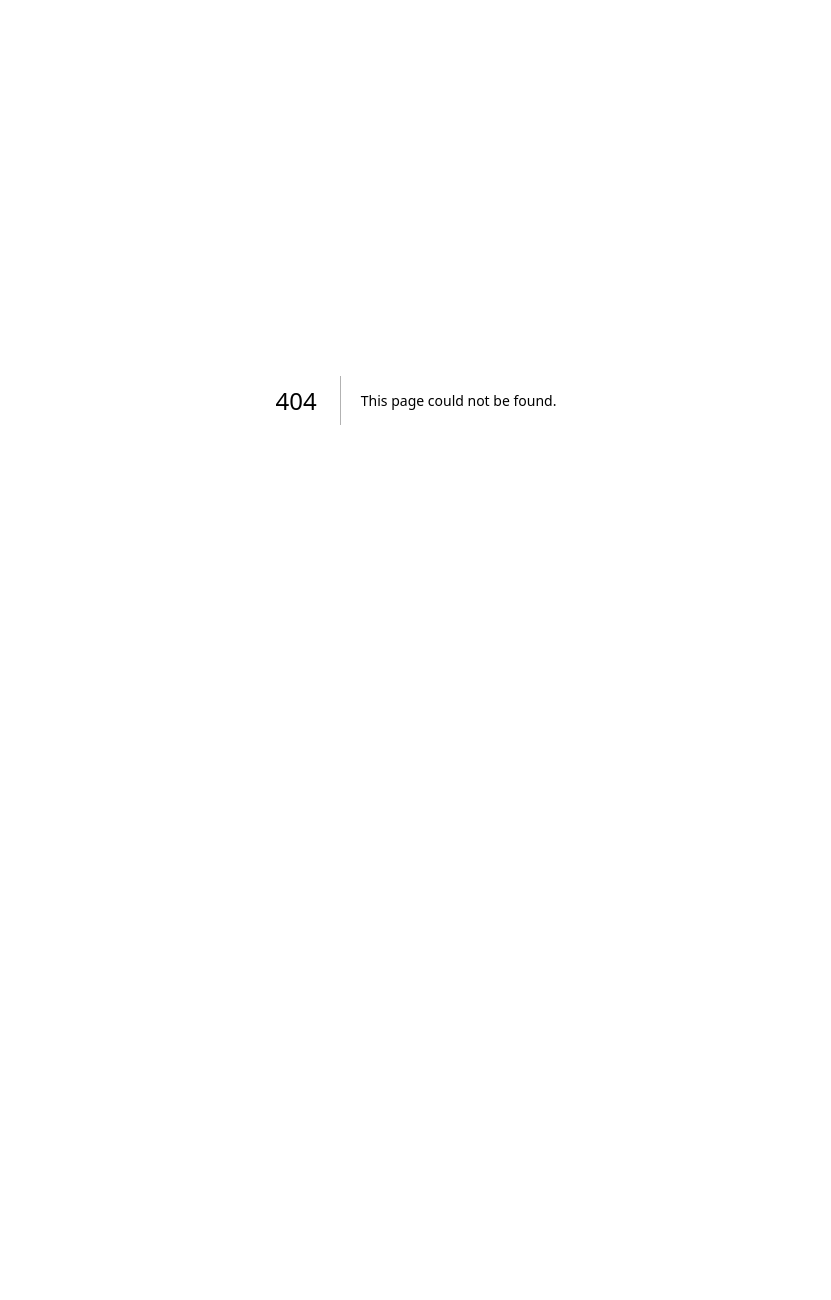
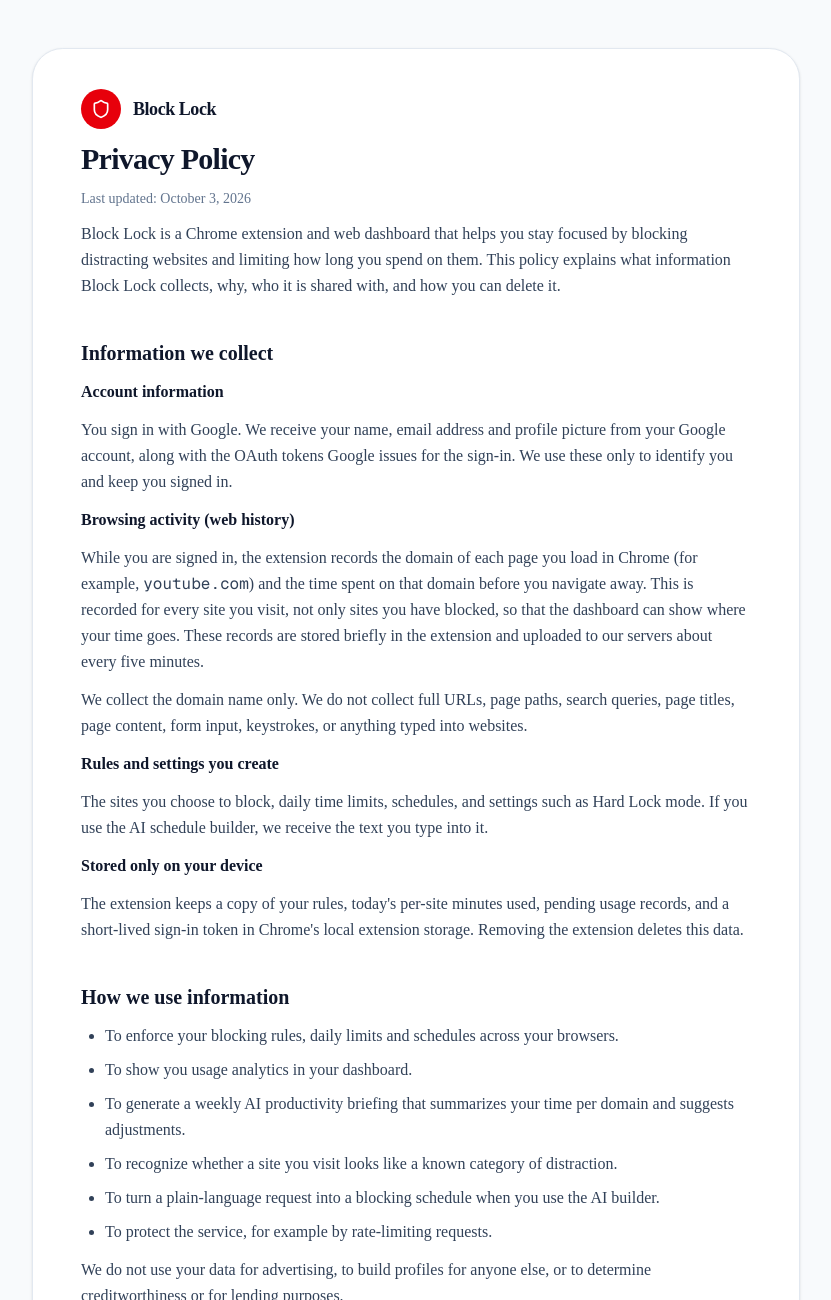
Before and after one commit to raymansarowa976/block-lock, a Next.js app in the folder apps/web/: page /privacy in a window 1280 px wide. Before the commit this address had no page. Shown: the top 1300 px of the page, without its empty margins (224-1055 px from the left). Before the commit the page ends 800 px from the top, so only its background shows below. Built offline with nearby package versions, Linux system fonts and the light colour scheme.

Commit message:
added privacy policy

```diff
--- /dev/null
+++ b/apps/web/app/privacy/page.tsx
@@ -0,0 +1,195 @@
+import type { Metadata } from "next"
+import Link from "next/link"
+import { Shield } from "lucide-react"
+import { PRIVACY_CONTACT_EMAIL } from "@/lib/constants"
+
+// Public route (proxy.ts only guards /dashboard and /api) — the Chrome Web
+// Store listing's privacy policy URL points here. Keep it in step with what
+// the extension and API actually collect; __tests__/app/privacy-page.test.tsx
+// pins the required disclosures.
+
+const LAST_UPDATED = "October 3, 2026"
+
+export const metadata: Metadata = {
+  title: "Privacy Policy · Block Lock",
+  description: "What data Block Lock collects, how it is used, and how to delete it.",
+}
+
+function Section({ id, title, children }: { id: string; title: string; children: React.ReactNode }) {
+  return (
+    <section aria-labelledby={id} className="space-y-3">
+      <h2 id={id} className="text-xl font-semibold text-slate-900">
+        {title}
+      </h2>
+      {children}
+    </section>
+  )
+}
+
+export default function PrivacyPage() {
+  const contact = (
+    <a href={`mailto:${PRIVACY_CONTACT_EMAIL}`} className="font-medium text-red-600 underline">
+      {PRIVACY_CONTACT_EMAIL}
+    </a>
+  )
+
+  return (
+    <div className="min-h-screen bg-slate-50 px-4 py-12">
+      <article className="mx-auto max-w-3xl space-y-10 rounded-3xl border border-slate-200 bg-white px-6 py-10 text-base leading-relaxed text-slate-700 shadow-sm sm:px-12">
+        <header className="space-y-3">
+          <div className="flex items-center gap-3">
+            <div className="flex size-10 items-center justify-center rounded-full bg-red-600">
+              <Shield className="size-5 text-white" />
+            </div>
+            <span className="text-lg font-bold tracking-tight text-slate-900">Block Lock</span>
+          </div>
+          <h1 className="text-3xl font-bold tracking-tight text-slate-900">Privacy Policy</h1>
+          <p className="text-sm text-slate-500">Last updated: {LAST_UPDATED}</p>
+          <p>
+            Block Lock is a Chrome extension and web dashboard that helps you stay focused by blocking
+            distracting websites and limiting how long you spend on them. This policy explains what
+            information Block Lock collects, why, who it is shared with, and how you can delete it.
+          </p>
+        </header>
+
+        <Section id="collect" title="Information we collect">
+          <h3 className="font-semibold text-slate-900">Account information</h3>
+          <p>
+            You sign in with Google. We receive your name, email address and profile picture from your
+            Google account, along with the OAuth tokens Google issues for the sign-in. We use these only
+            to identify you and keep you signed in.
+          </p>
+
+          <h3 className="font-semibold text-slate-900">Browsing activity (web history)</h3>
+          <p>
+            While you are signed in, the extension records the domain of each page you load in Chrome
+            (for example, <code>youtube.com</code>) and the time spent on that domain before you navigate
+            away. This is recorded for every site you visit, not only sites you have blocked, so that the
+            dashboard can show where your time goes. These records are stored briefly in the extension and
+            uploaded to our servers about every five minutes.
+          </p>
+          <p>
+            We collect the domain name only. We do not collect full URLs, page paths, search queries,
+            page titles, page content, form input, keystrokes, or anything typed into websites.
+          </p>
+
+          <h3 className="font-semibold text-slate-900">Rules and settings you create</h3>
+          <p>
+            The sites you choose to block, daily time limits, schedules, and settings such as Hard Lock
+            mode. If you use the AI schedule builder, we receive the text you type into it.
+          </p>
+
+          <h3 className="font-semibold text-slate-900">Stored only on your device</h3>
+          <p>
+            The extension keeps a copy of your rules, today&apos;s per-site minutes used, pending usage
+            records, and a short-lived sign-in token in Chrome&apos;s local extension storage. Removing the
+            extension deletes this data.
+          </p>
+        </Section>
+
+        <Section id="use" title="How we use information">
+          <ul className="list-disc space-y-2 pl-6">
+            <li>To enforce your blocking rules, daily limits and schedules across your browsers.</li>
+            <li>To show you usage analytics in your dashboard.</li>
+            <li>
+              To generate a weekly AI productivity briefing that summarizes your time per domain and
+              suggests adjustments.
+            </li>
+            <li>To recognize whether a site you visit looks like a known category of distraction.</li>
+            <li>To turn a plain-language request into a blocking schedule when you use the AI builder.</li>
+            <li>To protect the service, for example by rate-limiting requests.</li>
+          </ul>
+          <p>
+            We do not use your data for advertising, to build profiles for anyone else, or to determine
+            creditworthiness or for lending purposes.
+          </p>
+        </Section>
+
+        <Section id="share" title="How we share information">
+          <p>
+            We do not sell your data, and we do not share it with third parties except the service
+            providers below, which process it on our behalf to run Block Lock:
+          </p>
+          <ul className="list-disc space-y-2 pl-6">
+            <li>
+              <strong>Google</strong>: provides sign-in. Google receives the standard information
+              involved in an OAuth sign-in.
+            </li>
+            <li>
+              <strong>Vercel</strong>: hosts the web dashboard and API, and runs our scheduled jobs.
+            </li>
+            <li>
+              <strong>Our database provider</strong>: stores your account, rules and usage records.
+            </li>
+            <li>
+              <strong>Upstash</strong>: caches your blocking rules and sign-out records for a few minutes
+              so the extension can sync quickly.
+            </li>
+            <li>
+              <strong>OpenAI</strong>: receives domain names and weekly per-domain totals (minutes, visit
+              counts, block counts) to produce your briefing and classify sites, plus any text you type
+              into the AI schedule builder. We do not send your name or email address to OpenAI.
+            </li>
+          </ul>
+          <p>
+            We may also disclose information if required by law, or as part of a merger or acquisition,
+            in which case this policy will continue to apply to your data.
+          </p>
+        </Section>
+
+        <Section id="limited-use" title="Chrome Web Store User Data Policy">
+          <p>
+            The use of information received from Google APIs will adhere to the Chrome Web Store User Data
+            Policy, including the Limited Use requirements. Block Lock uses browsing activity only to
+            provide and improve its single purpose of helping you manage time spent on websites. We do not
+            allow humans to read this data except with your consent, for security purposes, to comply with
+            the law, or when it has been aggregated and anonymized.
+          </p>
+        </Section>
+
+        <Section id="retention" title="Retention and deletion">
+          <p>
+            We keep your account data, rules and usage history for as long as your account exists.
+          </p>
+          <p>
+            You can permanently delete your account at any time from{" "}
+            <strong>Dashboard → Settings → Delete Account</strong>. This immediately removes your profile,
+            rules, schedules, usage history and AI briefings from our database. Cached rules expire from
+            Upstash within minutes. Uninstalling the extension removes all data stored on your device.
+          </p>
+          <p>To ask about your data or to request a copy of it, email {contact}.</p>
+        </Section>
+
+        <Section id="security" title="Security">
+          <p>
+            Data is sent over HTTPS. The extension authenticates with short-lived signed tokens that are
+            revoked when you sign out, and each account can only access its own data. No method of
+            transmission or storage is completely secure, but we work to protect your information.
+          </p>
+        </Section>
+
+        <Section id="children" title="Children">
+          <p>Block Lock is not directed at children under 13, and we do not knowingly collect their data.</p>
+        </Section>
+
+        <Section id="changes" title="Changes to this policy">
+          <p>
+            If we change this policy, we will update the date at the top of this page. If a change
+            materially affects how we use data we have already collected, we will ask for your consent
+            before applying it.
+          </p>
+        </Section>
+
+        <Section id="contact" title="Contact">
+          <p>Questions about this policy can be sent to {contact}.</p>
+        </Section>
+
+        <footer className="border-t border-slate-200 pt-6 text-sm">
+          <Link href="/login" className="text-slate-500 hover:text-slate-900">
+            ← Back to Block Lock
+          </Link>
+        </footer>
+      </article>
+    </div>
+  )
+}
```
